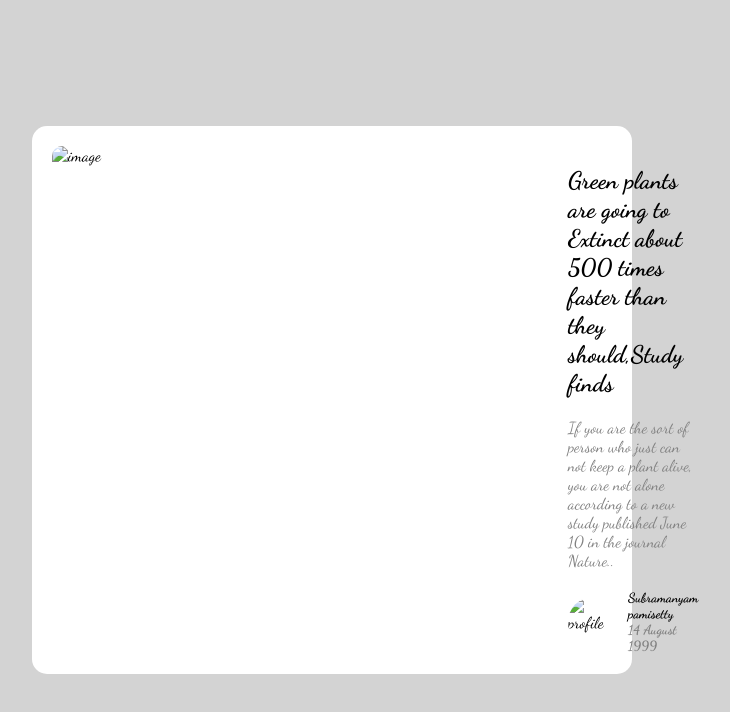
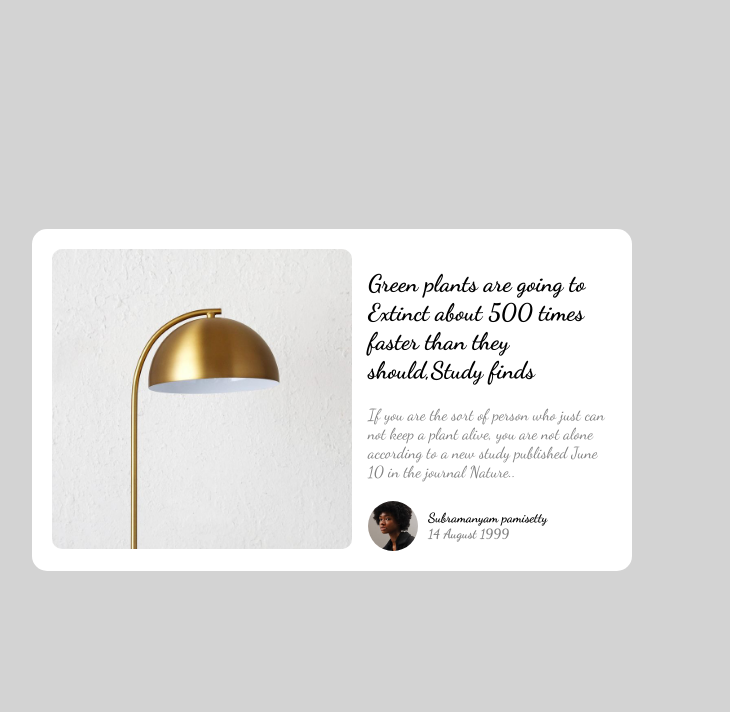
Before and after one commit to subbu14-tech/Frontend_Projects, a plain HTML site: page index.html in a window 1280 px wide. Shown: the whole page, without its empty margins (308-1038 px from the left). Drawn offline with Linux system fonts and the light colour scheme; the site is published under a folder, as on GitHub Pages, so addresses that start at the root find nothing.

Commit message:
Update index.html

```diff
--- a/index.html
+++ b/index.html
@@ -11,7 +11,7 @@
 </head>
 <body>
     <div class="poster">
-        <img src="/Lamp Image.jpg" alt="image" height="300px" width="500px">
+        <img src="Lamp Image.jpg" alt="image" height="300px" width="500px">
         <div>
             <h2>
                 Green plants are going to Extinct about 500 times faster than they should,Study finds
@@ -20,7 +20,7 @@
                 If you are the sort of person who just can not keep a plant alive, you are not alone according to a new study published June 10 in the journal Nature..
             </p>
             <div class="profile_session">
-            <img src="/Profile.jpg" alt="profile" height="50px" width="50px">
+            <img src="Profile.jpg" alt="profile" height="50px" width="50px">
                 <h5>
                     Subramanyam pamisetty <span>14 August 1999</span>
                 </h5>
```
